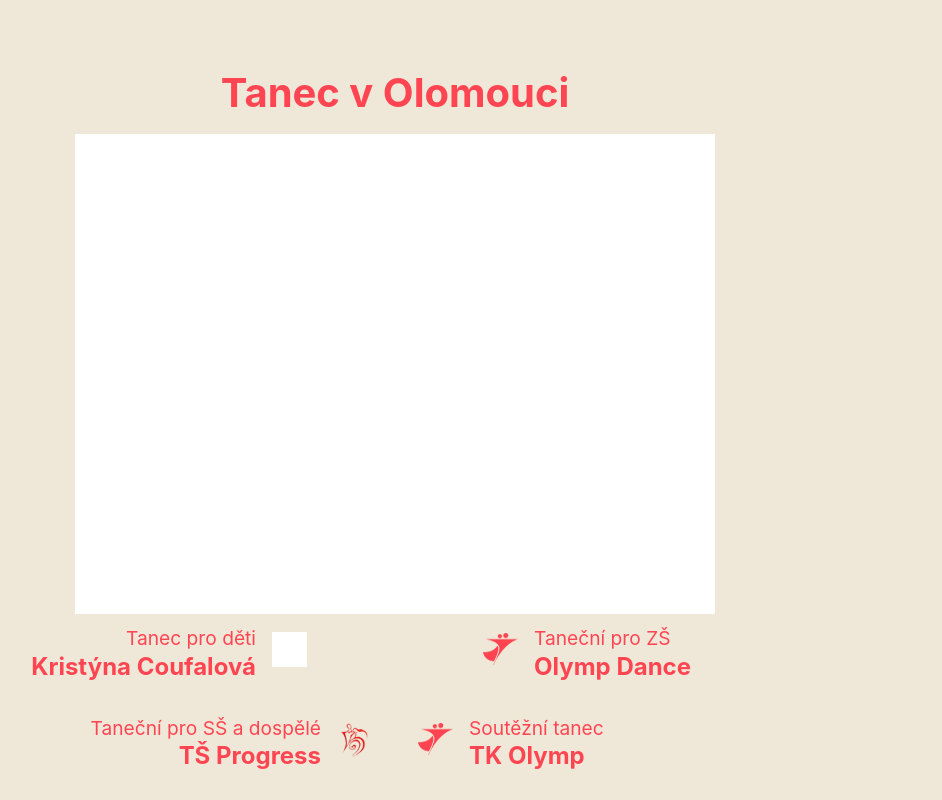
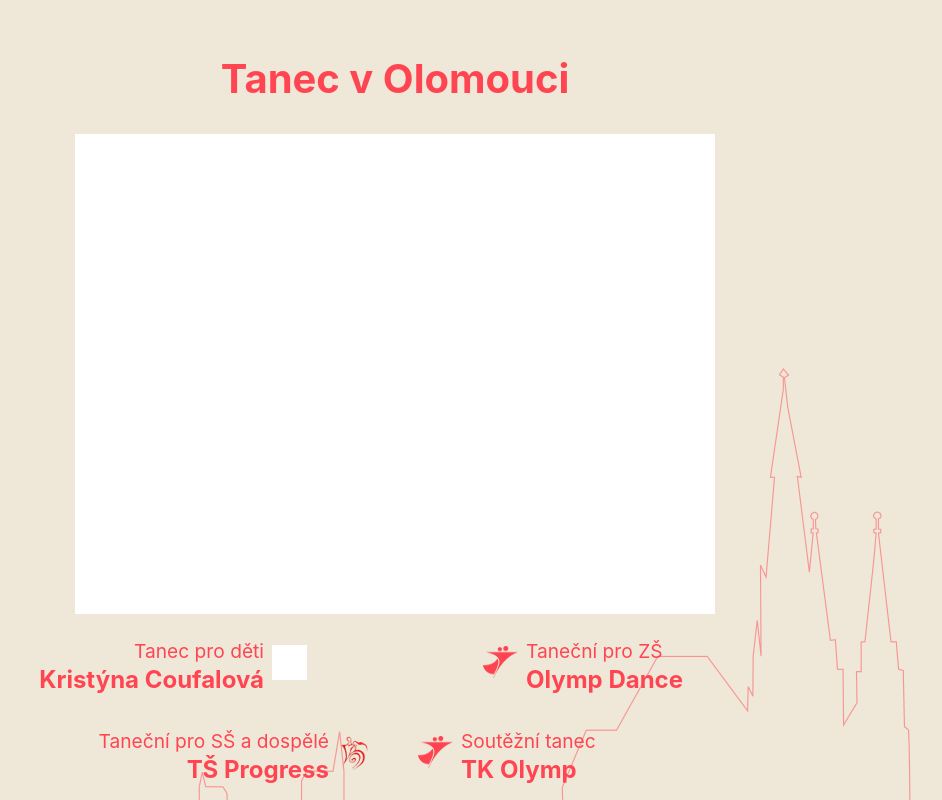
Before and after one commit to zarybnicky/olomouc.dance, a plain HTML site: page index.html in a window 1280 px wide. Shown: the whole page, without its empty margins (245-1187 px from the left). Drawn offline with Linux system fonts and the light colour scheme.

Commit message:
Add Olomouc outline

```diff
--- a/index.html
+++ b/index.html
@@ -1,5 +1,5 @@
 <!doctype html>
-<html class="no-js h-100" lang="">
+<html class="no-js h-100 w-100" lang="">
   <head>
     <meta charset="utf-8">
     <meta http-equiv="X-UA-Compatible" content="IE=edge,chrome=1">
@@ -10,54 +10,52 @@
 
     <link rel="stylesheet" href="/css/bundle.css">
   </head>
-  <body class="d-flex flex-column h-100 justify-content-around align-items-center p-3">
+  <body class="h-100 w-100">
+    <img src="/img/olomouc.png" class="bg-image">
+    <div class="h-100 d-flex flex-column justify-content-around align-items-stretch overflow-hidden">
       <h1 class="main-title text-center pt-4 pt-md-5"><b>Tanec v Olomouci</b></h1>
+      <div class="py-2">
+        <div class="hero mx-auto"></div>
+      </div>
 
-    <div class="hero"></div>
-
-    <div class="row members">
-      <div class="col-12 col-md-6 mb-2 mb-md-0 pr-md-6">
-        <div class="d-flex">
-          <div class="d-block m-2 ml-3 order-0 order-md-1" style="width:35px;height:35px;background:#fff"></div>
+      <div>
+        <div class="row">
+          <div class="col-12 col-md-6 mb-2 mb-md-0 pr-md-6 d-flex">
+            <div class="d-block m-2 order-0 order-md-1" style="width:35px;height:35px;background:#fff"></div>
             <div class="order-1 order-md-0 flex-grow-1 text-right">
               <p class="mb-0"><big>Tanec pro děti</big></p>
-            <h2 class="h4 font-weight-bold">Kristýna Coufalová</h2>
+              <h2 class="h4 font-weight-bold">Kristýna&nbsp;Coufalová</h2>
             </div>
           </div>
-      </div>
-
-      <div class="col-12 col-md-6 mb-2 mb-md-4 pl-md-6">
-        <div class="d-flex">
+          <div class="col-12 col-md-6 mb-2 mb-md-4 pl-md-6 d-flex">
             <div class="order-0 order-md-1 flex-grow-1">
               <p class="mb-0"><big>Taneční pro ZŠ</big></p>
-            <h2 class="h4 font-weight-bold">Olymp Dance</h2>
+              <h2 class="h4 font-weight-bold">Olymp&nbsp;Dance</h2>
             </div>
-          <div class="p-2 pr-3 order-1 order-md-0">
+            <div class="p-2 order-1 order-md-0">
               <img src="/img/logo-olymp.png">
             </div>
           </div>
         </div>
 
-      <div class="col-12 col-md-6 mb-2 mb-md-0">
-        <div class="d-flex">
-          <div class="p-2 pl-3 order-0 order-md-1">
+        <div class="row">
+          <div class="col-12 col-md-6 mb-2 mb-md-0 d-flex">
+            <div class="p-2 order-0 order-md-1">
               <img src="/img/logo-progress.png">
             </div>
             <div class="order-1 order-md-0 flex-grow-1 text-right">
               <p class="mb-0"><big>Taneční pro SŠ a dospělé</big></p>
-            <h2 class="h4 font-weight-bold">TŠ Progress</h2>
+              <h2 class="h4 font-weight-bold">TŠ&nbsp;Progress</h2>
             </div>
           </div>
-      </div>
-
-      <div class="col-12 col-md-6">
-        <div class="d-flex">
+          <div class="col-12 col-md-6 d-flex">
             <div class="order-0 order-md-1 flex-grow-1">
               <p class="mb-0"><big>Soutěžní tanec</big></p>
-            <h2 class="h4 font-weight-bold">TK Olymp</h2>
+              <h2 class="h4 font-weight-bold">TK&nbsp;Olymp</h2>
             </div>
-          <div class="p-2 pr-3 order-1 order-md-0">
+            <div class="p-2 order-1 order-md-0">
               <img src="/img/logo-olymp.png">
+            </div>
           </div>
         </div>
       </div>
--- a/scss/custom.scss
+++ b/scss/custom.scss
@@ -3,16 +3,20 @@
 
 @import "../bootstrap/scss/bootstrap";
 
+.bg-image {
+    position: absolute;
+    bottom: 0;
+    right: 0;
+    max-width: 75%;
+    object-fit: scale-down;
+    z-index: -1;
+    opacity: .5;
+}
+
 .main-title {
     font-size: $h3-font-size;
     @include media-breakpoint-up(md) {
         font-size: $h1-font-size;
-    }
-}
-.members {
-    @include media-breakpoint-down(sm) {
-        padding-left: 1rem;
-        padding-right: 1rem;
     }
 }
 
```
Also changed, not shown: css/bundle.css, img/olomouc.png (added), img/olomouc.svg (added), 1 other file. Lines whose indentation alone changed are shown as unchanged.
